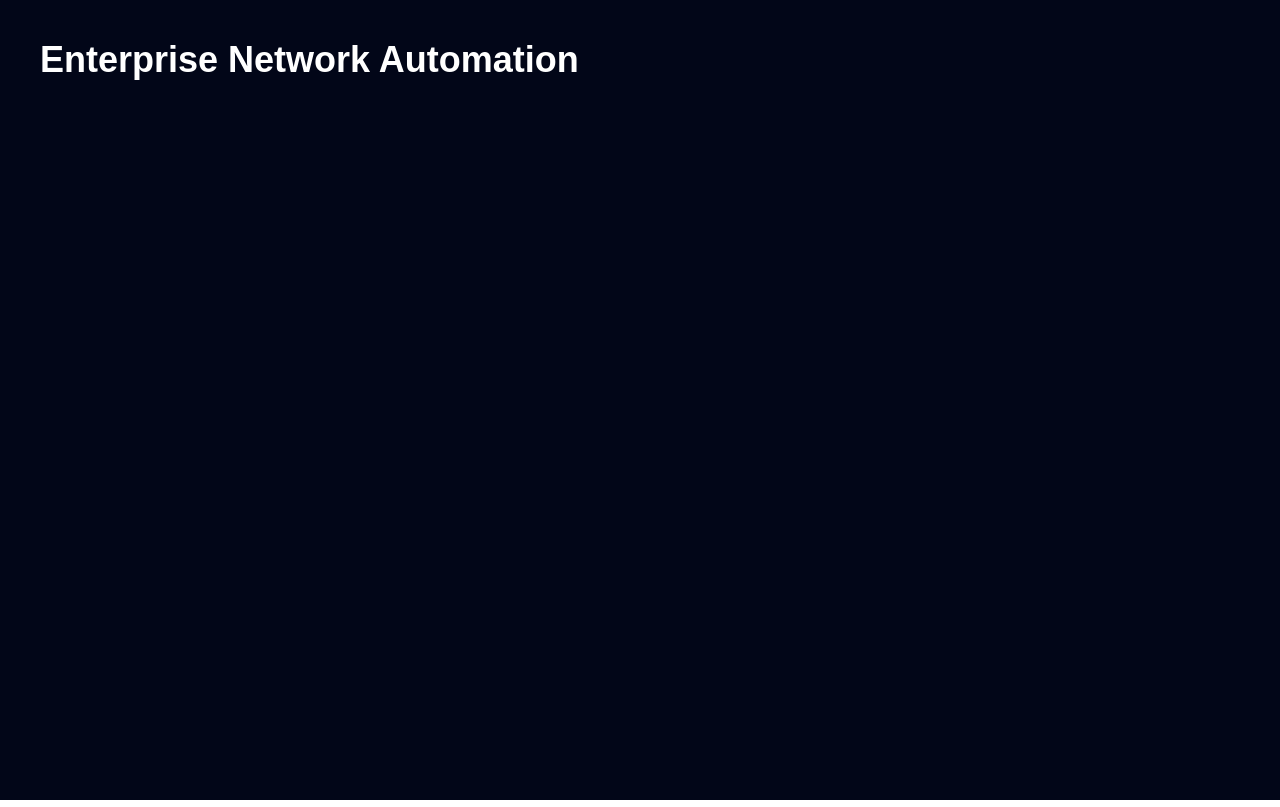
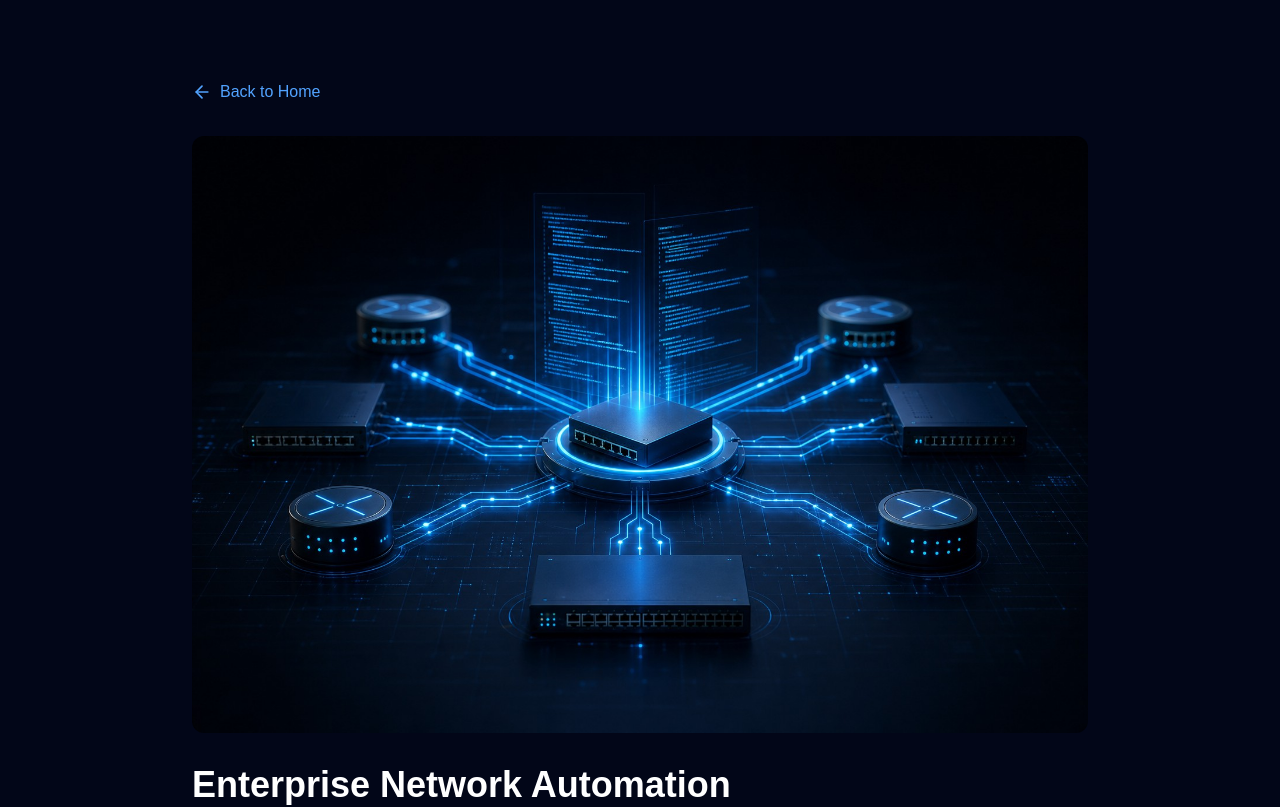
Before and after one commit to agamtechnology-india/Agamtechnology, a Next.js app: page /projects/1 in a window 1280 px wide. Shown: the top 807 px of the page. Built offline with nearby package versions, Linux system fonts and the light colour scheme.

Commit message:
Complete project details page with dynamic routing

```diff
--- a/app/projects/[id]/page.tsx
+++ b/app/projects/[id]/page.tsx
@@ -1,4 +1,6 @@
 import Image from "next/image";
+import Link from "next/link";
+import { ArrowLeft } from "lucide-react";
 import { projects } from "@/data/projects";
 
 interface ProjectPageProps {
@@ -18,8 +20,22 @@ export default async function ProjectDetails({
 
   if (!project) {
     return (
+      <main className="min-h-screen bg-slate-950 p-10 text-white">
+        <h1>Project not found</h1>
+      </main>
+    );
+  }
+
+  return (
     <main className="min-h-screen bg-slate-950 px-6 py-20 text-white">
       <div className="mx-auto max-w-4xl">
+        <Link
+          href="/"
+          className="mb-8 inline-flex items-center gap-2 text-blue-400 hover:text-blue-300"
+        >
+          <ArrowLeft size={20} />
+          Back to Home
+        </Link>
 
         <Image
           src={project.image}
@@ -51,17 +67,7 @@ export default async function ProjectDetails({
             </span>
           ))}
         </div>
-
       </div>
     </main>
   );
 }
-
-  return (
-    <main className="min-h-screen bg-slate-950 p-10 text-white">
-      <h1 className="text-4xl font-bold">
-        {project.title}
-      </h1>
-    </main>
-  );
-}
```
Lines whose indentation alone changed are shown as unchanged.
